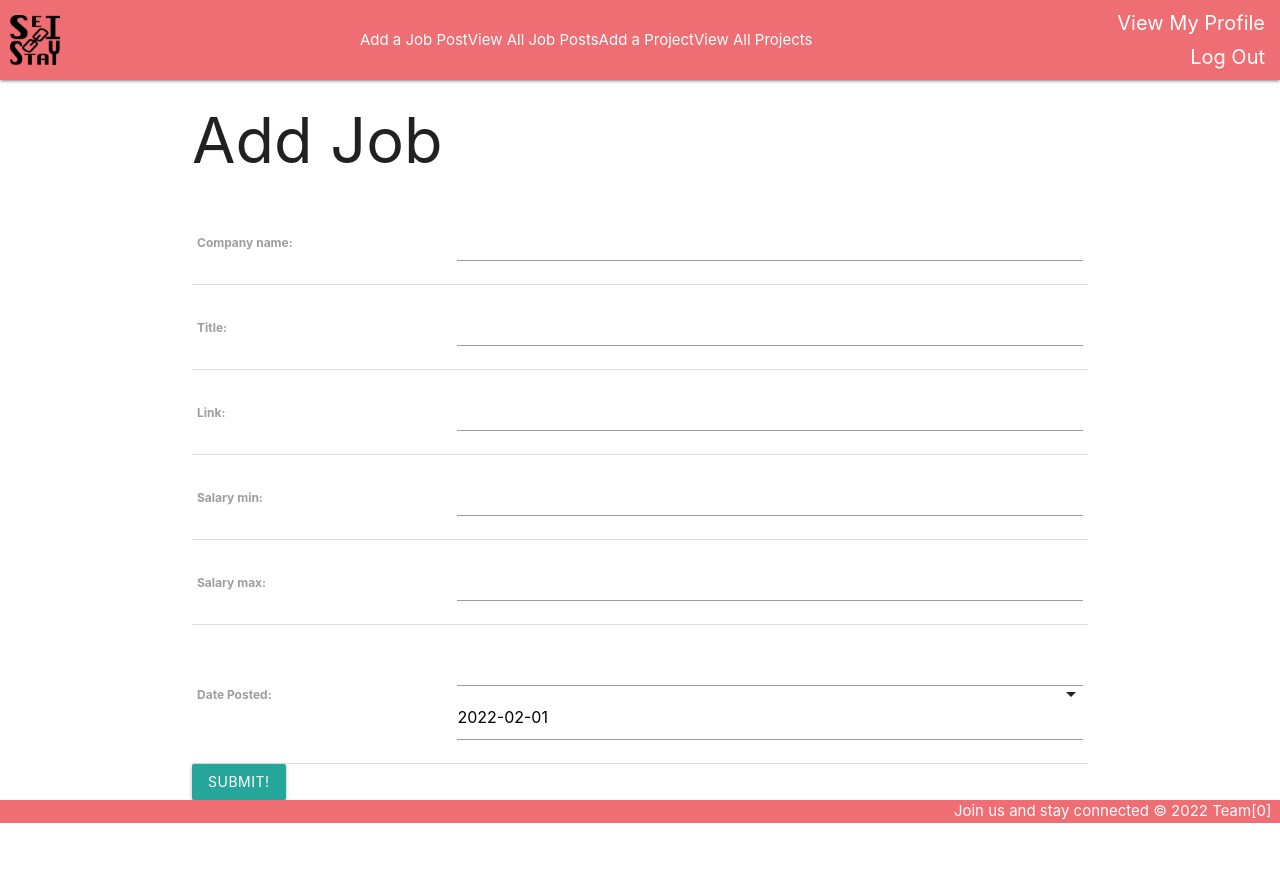
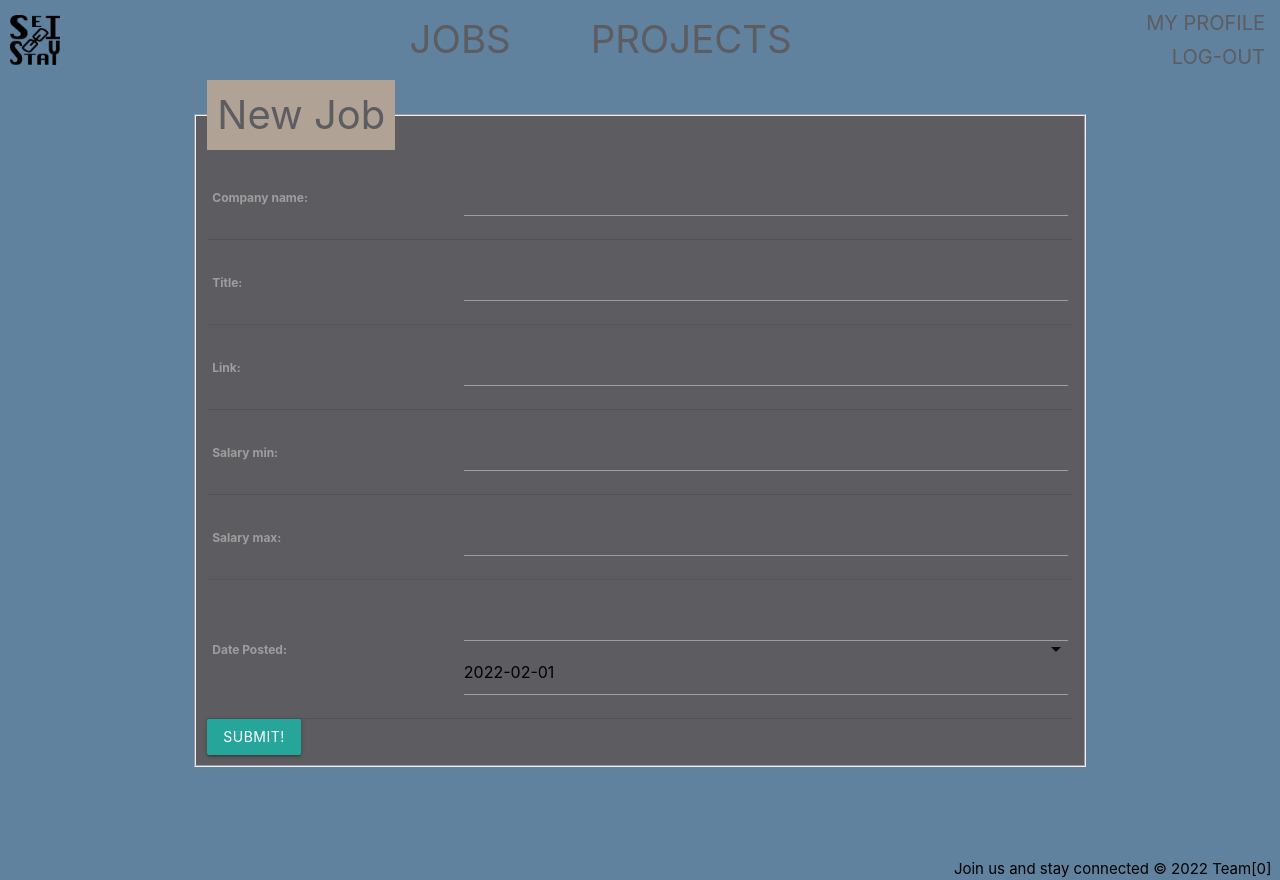
Before and after one commit to KhalilAHoward/project_3, a Django app: page /jobs/create/ in a window 1280 px wide. Before the commit the page ends 823 px from the top, so only its background shows below. Run offline with Django 4.2, Linux system fonts and the light colour scheme; the visitor is signed in with stand-in values (Sample User, id 1).

Commit message:
navbar finished and forms partially implemented

```diff
--- /dev/null
+++ b/stayconnected/main_app/static/css/forms.css
@@ -0,0 +1,18 @@
+:root {
+    --background: rgb(96, 130, 158);
+    --navBackground: #B1A296;
+    --navText: #5D5C61;
+    --legendBackground: rgb(130, 120, 130);
+    --formText: #557a95;
+  }
+
+fieldset {
+    background-color: var(--navText);
+}
+
+legend {
+  background-color: var(--navBackground);
+  padding: 5px 10px;
+  font-size: 40px;
+  color: var(--navText);
+}
--- a/stayconnected/main_app/static/css/header.css
+++ b/stayconnected/main_app/static/css/header.css
@@ -1,31 +1,72 @@
+:root {
+  --background: rgb(96, 130, 158);
+  --navBackground: #B1A296;
+  --navText: #5D5C61;
+}
+
+a, a:hover, a:visited, a:active {
+  color: var(--navText);
+  text-decoration: none;
+ }
 
 body {
-    display: flex;
-    min-height: 100vh;
-    flex-direction: column;
-  }
-
-main {
-  flex: 1 0 auto;
+  display: flex;
+  min-height: 100vh;
+  flex-direction: column;
+  background-color: var(--background);
+  margin-top: 80px;
 }
 
-footer.page-footer {
-  padding-top: 0;
-  text-align: right;
+/* The position rules keep the navbar fixed on the page*/
+header {
+  height: 80px;
+  display: flex;
+  align-items: center;
+  gap: clamp(40px, calc(7vw), 80px);
+  position: fixed;
+  top: 0;
+  width: 100%;
 }
 
-nav {
-  height: 80px;
+.underline-animation {
+  display: inline-block;
+  position: relative;
+  color: var(--navText);
+}
+
+.underline-animation:hover {
+  cursor: pointer;
+}
+
+.underline-animation:after {
+  content: '';
+  position: absolute;
+  width: 100%;
+  transform: scaleX(0);
+  height: 2px;
+  bottom: 0;
+  left: 0;
+  background-color: var(--navText);
+  transform-origin: bottom right;
+  transition: transform 0.25s ease-out;
+}
+
+.underline-animation:hover:after {
+  transform: scaleX(1);
+  transform-origin: bottom left;
+}
+
+/* These two rules give the navbar a dynamic coloring on scroll*/
+.header-colored {
+  background-color: var(--navBackground)
+}
+.header-transparent {
+  background-color: var(--background);
 }
 
 .brand-icon, .icon-wrapper {
   max-width: 50px;
   max-height: 50px;
-}
-
-.nav-wrapper {
-  display: flex;
-  align-items: center;
 }
 
 .icon-wrapper {
@@ -36,6 +77,27 @@
 .brand-link:hover img {
   content: url(/static/images/SEISC-Logo-Hover.png);
 }
+
+.job-link, .project-link {
+  display: none;
+}
+
+.links-holder, .holder-clicked{
+  display: flex;
+  flex-direction: column;
+  justify-content: space-around;
+  align-items: center;
+  gap: 10px;
+}
+
+.links-holder div {
+  font-size: clamp(20px, calc(3vw), 40px);
+}
+
+.links-holder a, .profile-management a {
+  font-size: clamp(10px, calc(2vw), 20px);
+}
+
 
 .profile-management {
   display: flex;
@@ -48,5 +110,16 @@
 
 div.profile-management > a {
   padding: 5px;
-  font-size: 20px;
 }
+
+
+main {
+  flex: 1 0 auto;
+}
+
+.page-footer {
+  padding-top: 0;
+  text-align: right;
+  background-color: var(--background);
+  color: black;
+}
--- /dev/null
+++ b/stayconnected/main_app/static/scripts/header.js
@@ -0,0 +1,61 @@
+const jobHolder = document.getElementById('job-holder');
+const jobDiv = document.getElementById('jobs');
+const jobAdd = document.getElementById('job-add');
+const jobView = document.getElementById('job-view');
+
+
+const projectHolder = document.getElementById('project-holder');
+const projectDiv = document.getElementById('projects');
+const projectAdd = document.getElementById('project-add');
+const projectView = document.getElementById('project-view');
+
+const noUser = document.getElementById('no-user-profile-management');
+
+if (!noUser) {
+    let jobLinks = document.querySelectorAll('.job-link');
+    let projectLinks = document.querySelectorAll('.project-link');
+
+    jobDiv.addEventListener('click', function (event) {
+        jobDiv.style.display = 'none';
+        jobLinks.forEach(function (job) {
+            unfade(job);
+        });
+        jobHolder.classList.add('holder-clicked');
+        jobHolder.classList.remove('job-holder');
+    });
+    projectDiv.addEventListener('click', function (event) {
+        projectDiv.style.display = 'none';
+        projectLinks.forEach(function (project) {
+            unfade(project);
+        });
+        projectHolder.classList.add('holder-clicked');
+        projectHolder.classList.remove('job-holder');
+    });
+}
+
+const header = document.getElementById('header');
+
+window.onscroll = function () {
+    "use strict";
+    if (document.body.scrollTop >= 1 || document.documentElement.scrollTop >= 1) {
+        header.classList.add('header-colored');
+        header.classList.remove('header-transparent');
+    }
+    else {
+        header.classList.add('header-transparent');
+        header.classList.remove('header-colored');
+    }
+}
+
+function unfade(element) {
+    let op = 0.1;
+    element.style.display = 'block';
+    let timer = setInterval(function () {
+        if (op >= 1) {
+            clearInterval(timer);
+        }
+        element.style.opacity = op;
+        element.style.filter = 'alpha(opacity=' + op * 100 + ")";
+        op += op * 0.02;
+    }, 10);
+}
--- a/stayconnected/main_app/templates/base.html
+++ b/stayconnected/main_app/templates/base.html
@@ -10,33 +10,38 @@
   <link rel="stylesheet" href="https://cdnjs.cloudflare.com/ajax/libs/materialize/1.0.0/css/materialize.min.css">
   <link rel="stylesheet" type="text/css" href="{% static 'css/header.css' %}">
   <script src="https://cdnjs.cloudflare.com/ajax/libs/materialize/1.0.0/js/materialize.min.js"></script>
+  {% block extrahead %}
+
+  {% endblock extrahead %}
 </head>
 
 <body>
-  <header class="navbar-fixed">
-    <nav>
-      <div class="nav-wrapper">
+  <header class="header-transparent" id='header'>
     <div class='icon-wrapper'>
       <a href="{% url 'about' %}" class='brand-link'><img class="brand-icon"
           src="{% static 'images/SEISC-Logo-Main.png' %}"></a>
     </div>
     {% if user.is_authenticated %}
-        <div><a href="{% url 'job_create' %}">Add a Job Post</a></div>
-        <div><a href="{% url 'job_index' %}">View All Job Posts</a></div>
-        <div><a href="{% url 'project_create' %}">Add a Project</a></div>
-        <div><a href="{% url 'projects_index' %}">View All Projects</a></div>
+    <div class='links-holder' id='job-holder'>
+      <div class='underline-animation' id='jobs'>JOBS</div>
+      <a href="{% url 'job_create' %}" class='job-link underline-animation' id='job-add'>ADD JOB</a>
+      <a href="{% url 'job_index' %}" class='job-link underline-animation' id='job-view'>VIEW JOBS</a>
+    </div>
+    <div class='links-holder'>
+      <div id='projects' class='underline-animation'>PROJECTS</div>
+      <a href="{% url 'project_create' %}" class='project-link underline-animation' id='project-add'>ADD PROJECT</a>
+      <a href="{% url 'projects_index' %}" class='project-link underline-animation' id='project-view'>VIEW PROJECTS</a>
+    </div>
     <div class="profile-management">
-          <a href="{% url 'index' %}">View My Profile</a>
-          <a href="{% url 'logout' %}">Log Out</a>
+      <a href="{% url 'index' %}" class="underline-animation">MY PROFILE</a>
+      <a href="{% url 'logout' %}" class="underline-animation">LOG-OUT</a>
     </div>
     {% else %}
-        <div class="profile-management">
-          <a href="{% url 'signup' %}">Sign Up</a>
-          <a href="{% url 'login' %}">Log In</a>
+    <div class="profile-management" id='no-user-profile-management'>
+      <a href="{% url 'signup' %}" class='underline-animation'>Sign Up</a>
+      <a href="{% url 'login' %}" class="underline-animation">Log In</a>
     </div>
     {% endif %}
-      </div>
-    </nav>
   </header>
   <main class="container">
     {% block content %}
@@ -46,6 +51,7 @@
     <div class="right">Join us and stay connected &copy; 2022 Team[0] &nbsp;</div>
   </footer>
 </body>
+<script src="{% static 'scripts/header.js' %}"></script>
 
 </html>
 
--- a/stayconnected/main_app/templates/main_app/job_form.html
+++ b/stayconnected/main_app/templates/main_app/job_form.html
@@ -1,13 +1,21 @@
 {% extends 'base.html' %}
+{% load static %}
 
+{% block extrahead %}
+<link rel='stylesheet' type='text/css' href="{% static 'css/forms.css' %}">
+{% endblock extrahead %}
 {% block content %}
-  {% if object %}
-    <h1>Edit <span class="teal-text">{{object.company_name}}</span></h1>
-  {% else %}
-    <h1>Add Job</h1>
-  {% endif %}
+
 <!-- Leaving the action empty makes the form post to the same url used to display it -->
 <form action="" method="post">
+  <fieldset>
+    <legend>
+      {% if object %}
+      Edit {{object.company_name}}
+      {% else %}
+      New Job
+      {% endif %}
+    </legend>
     <!-- Django requires the following for security purposes -->
     {% csrf_token %}
     <table>
@@ -15,6 +23,7 @@
       {{ form.as_table }}
     </table>
     <input type="submit" value="Submit!" class="btn">
+  </fieldset>
 </form>
 
 <script>
```
Lines whose indentation alone changed are shown as unchanged.
